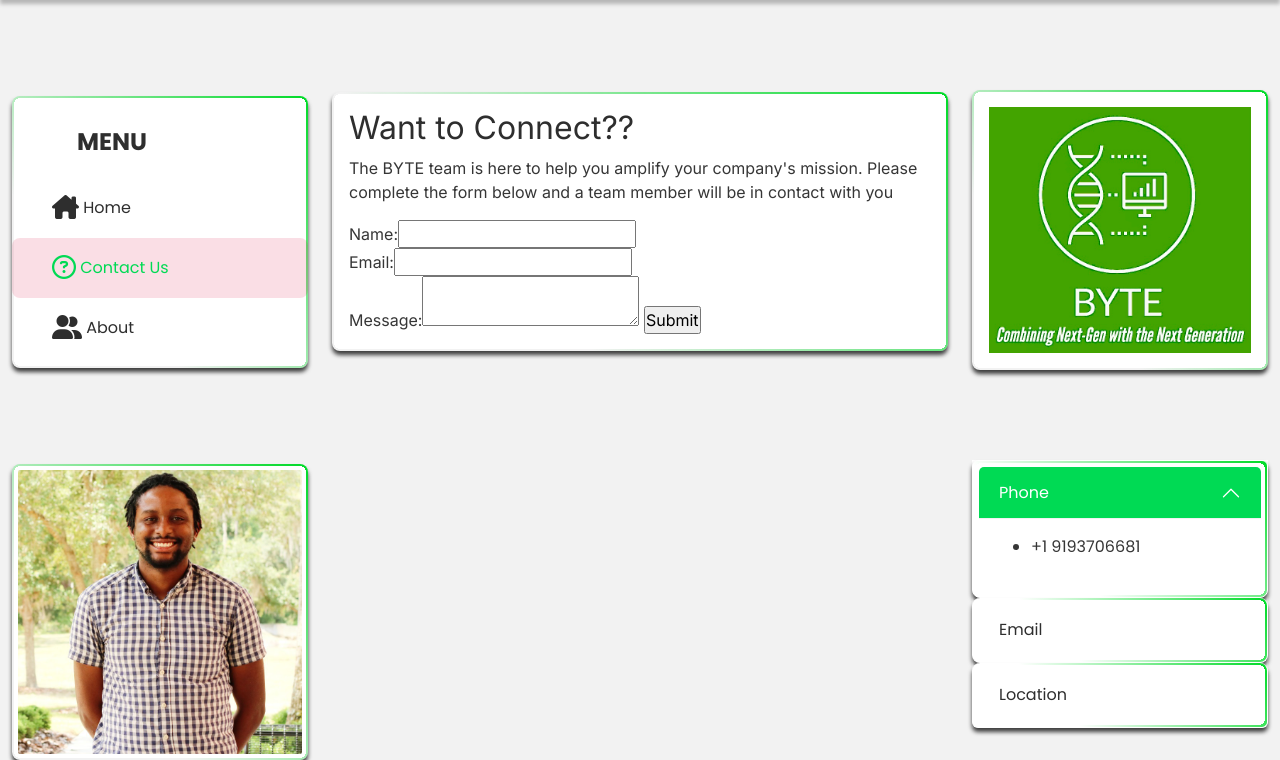
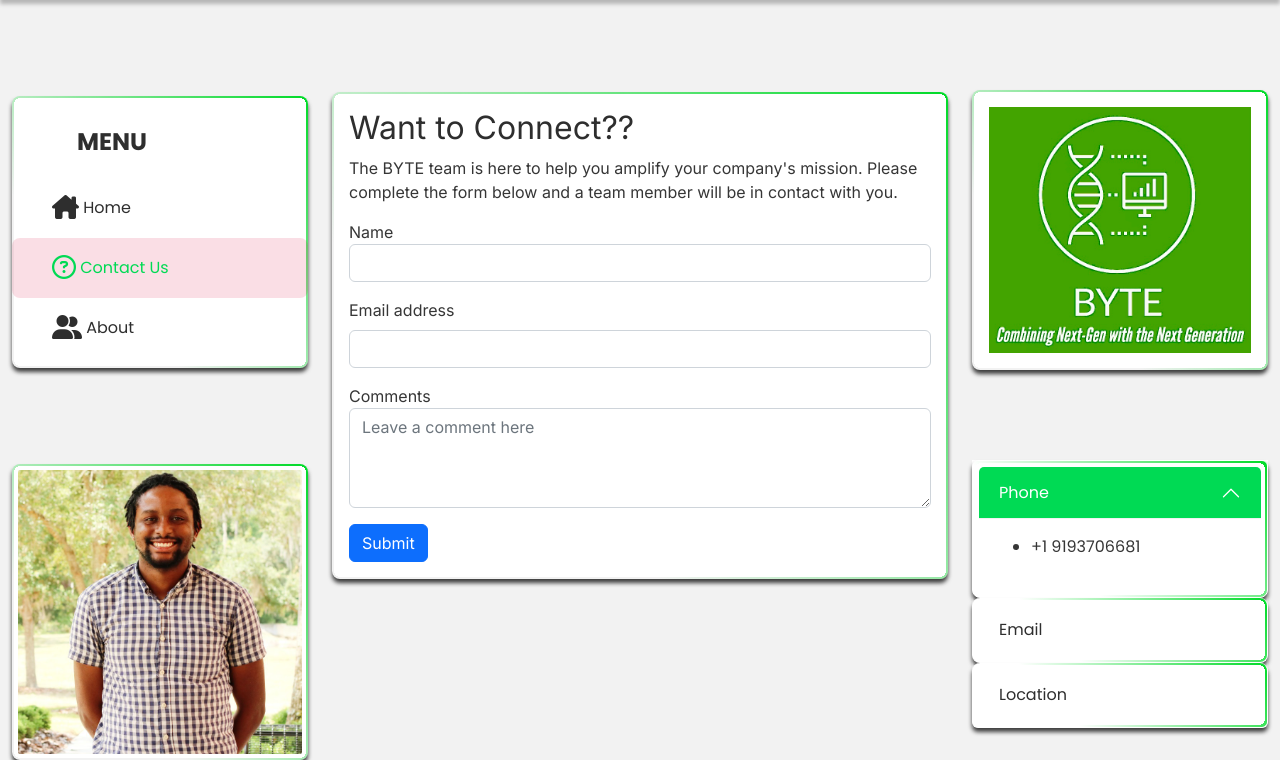
Before and after one commit to GONESIR/Principle-Of-Team-Science-Group-2-BYTE, a Flask app: page /contact in a window 1280 px wide. Shown: the part 70-830 px from the top of the page. Run offline with Flask 2, Linux system fonts and the light colour scheme; some libraries are stand-ins or nearby versions.

Commit message:
Edited buttons on contact page

```diff
--- a/templates/contact.html
+++ b/templates/contact.html
@@ -9,11 +9,24 @@
   <div class="rules box-outline-2">
     <h2 class="rules-title">Want to Connect??</h2>
     <div class="rules-info">
-      The BYTE team is here to help you amplify your company's mission. Please complete the form below and a team member will be in contact with you </p>
-      <div><label for="Name">Name: </label><input type="text" id="fname" name="fname"></div>
-      <div><label for="Email">Email: </label><input type="text" id="email" name="email"></div>
-      <div><label for="Message">Message: </label><textarea name="message"></textarea>
-      <input type="submit"></div>
+      The BYTE team is here to help you amplify your company's mission. Please complete the form below and a team member will be in contact with you.</p>
+      <form>
+        <div class="mb-3">
+          <label for="help_name" class="form-label"></label>Name</label>
+          <input type="text" class="form-control" id="exampleInputEmail1" aria-describedby="emailHelp">
+          <div></div>
+        </div>
+        <div class="mb-3">
+          <label for="exampleInputEmail1" class="form-label">Email address</label>
+          <input type="email" class="form-control" id="exampleInputEmail1" aria-describedby="emailHelp">
+          <div id="emailHelp" class="form-text"></div>
+        </div>
+        <div class="mb-3">
+          <label for="floatingTextarea2">Comments</label>
+          <textarea class="form-control" placeholder="Leave a comment here" id="floatingTextarea2" style="height: 100px"></textarea>
+        </div>
+        <button type="submit" class="btn btn-primary">Submit</button>
+      </form>
     </div>
   </div>
 </div>
```
